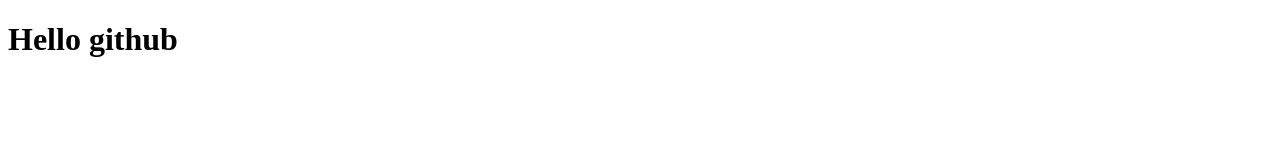
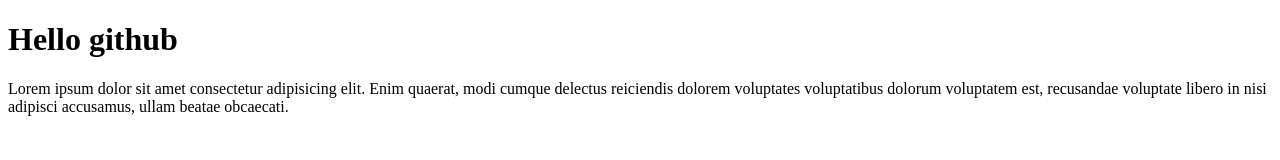
Before and after one commit to azimjamshed/azim, a plain HTML site: page index.html in a window 1280 px wide. Drawn offline with Linux system fonts and the light colour scheme.

Commit message:
2nd commit

```diff
--- a/index.html
+++ b/index.html
@@ -11,5 +11,7 @@
 
     <h1>Hello github</h1>
 
+    <p>Lorem ipsum dolor sit amet consectetur adipisicing elit. Enim quaerat, modi cumque delectus reiciendis dolorem voluptates voluptatibus dolorum voluptatem est, recusandae voluptate libero in nisi adipisci accusamus, ullam beatae obcaecati.</p>
+
 </body>
 </html>
```
